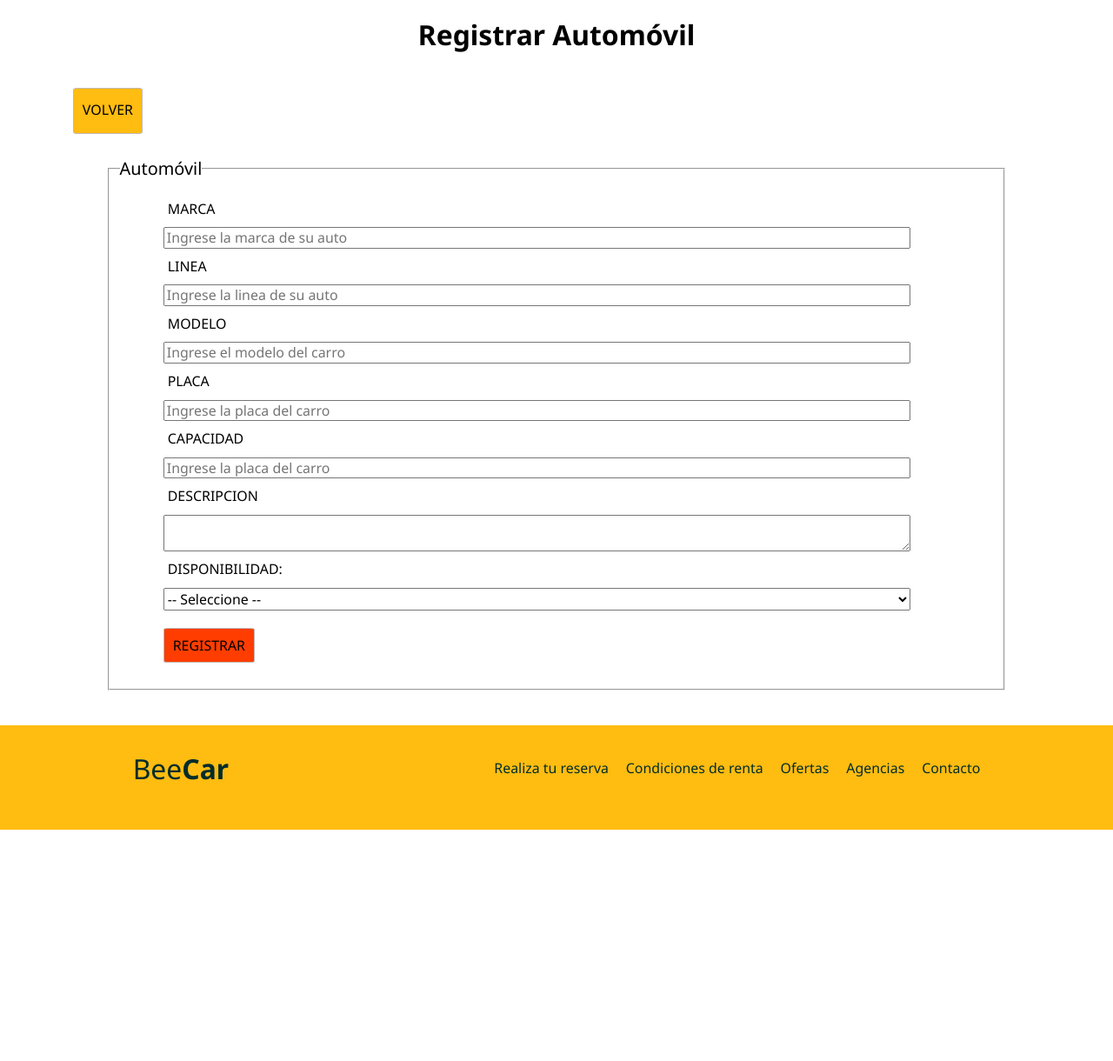
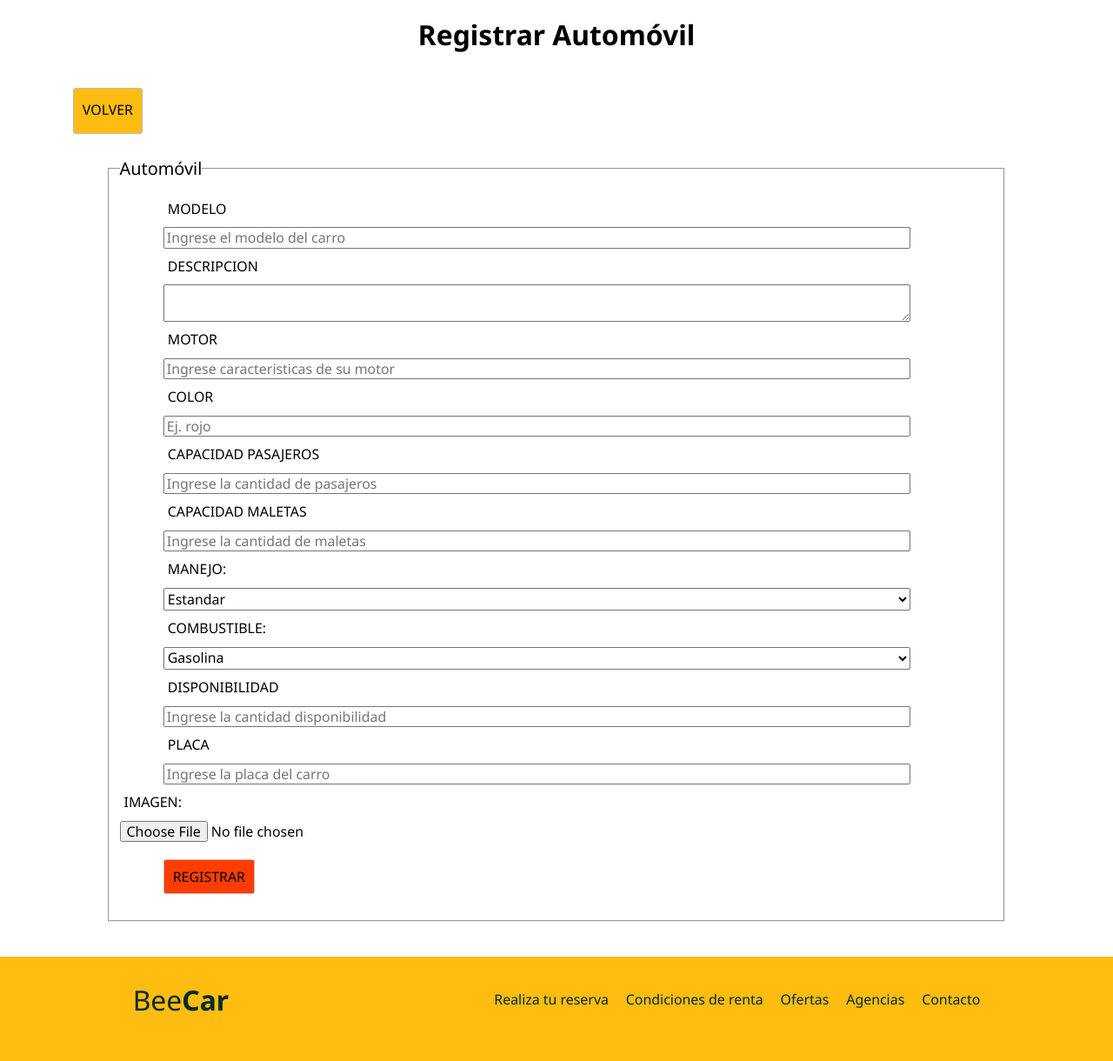
Before and after one commit to Car-rental-web-development-proyect/Car-Rental, a PHP site: template views/vehiculos/registrarAuto.php in a window 1280 px wide. Shown: the part 91-1311 px from the top of the page at 87% size. Before the commit the page ends 1045 px from the top, so only its background shows below. Run offline with PHP 8.4, Linux system fonts and the light colour scheme; the template is opened without the code that fills it, so the values that code supplies are empty; some web fonts are replaced.

Commit message:
otro commit

```diff
--- a/views/vehiculos/formularioAuto.php
+++ b/views/vehiculos/formularioAuto.php
@@ -1,21 +1,65 @@
 <fieldset>
     <legend>Automóvil</legend>
-    <!--Marca-->
-    <div class="contenedor">
-        <label for="marca">Marca</label>
-    <input class="flex"  type="text" id="marca" name="marca" placeholder="Ingrese la marca de su auto" value="">
+
+<!--Modelo-->
+<div class="contenedor">
+    <label for="modelo">Modelo</label>
+    <input class="flex"  type="text" id="modelo" name="veh_modelo" placeholder="Ingrese el modelo del carro" value="">
     </div>
 
-    <!--Linea-->
+    <!--Descripcion-->
     <div class="contenedor">
-    <label for="linea">Linea</label>
-    <input class="flex"  type="text"id="linea" name="linea" placeholder="Ingrese la linea de su auto" value="">
+    <label for="descripcion">Descripcion</label>
+    <textarea class="flex"  id="descripcion" name="veh_descripcion"></textarea>
     </div>
 
-    <!--Modelo-->
+    <!--Motor-->
     <div class="contenedor">
-    <label for="modelo">Modelo</label>
-    <input class="flex"  type="text" id="modelo" name="modelo" placeholder="Ingrese el modelo del carro" value="">
+    <label for="motor">Motor</label>
+    <input class="flex"  type="text" id="motor" name="veh_cilindro" placeholder="Ingrese caracteristicas de su motor" value="">
+    </div>
+
+    <!--Color-->
+    <div class="contenedor">
+    <label for="color">Color</label>
+    <input class="flex"  type="text" id="color" name="veh_color" placeholder="Ej. rojo" value="">
+    </div>
+
+
+    <!--Capacidad-->
+    <div class="contenedor">
+    <label for="capacidadPersonas">Capacidad pasajeros</label>
+    <input class="flex"  type="number" id="capacidadPersonas" name="veh_pasajeros" placeholder="Ingrese la cantidad de pasajeros" min="1" max="20" value="">
+    </div>
+
+    <!--Capacidad maletas-->
+    <div class="contenedor">
+    <label for="capacidadMaletas">Capacidad maletas</label>
+    <input class="flex"  type="number" id="capacidadMaletas" name="veh_maletas" placeholder="Ingrese la cantidad de maletas" min="1" max="20" value="">
+    </div>
+
+    <!--Manejo-->
+    <div class="contenedor">
+        <label>Manejo:</label>
+            <select class="flex"  id="manejo" name="veh_manejo">
+                <option >Estandar</option>
+                <option >Automatico</option>
+            </select>
+    </div>
+
+    <!--Combustible-->
+    <div class="contenedor">
+        <label>Combustible:</label>
+            <select class="flex"  id="combustible" name="veh_combustibles">
+                <option >Gasolina</option>
+                <option >Diesel</option>
+            </select>
+    </div>
+
+        <!--Disponibilidad-->
+    <div class="contenedor">
+    <label for="disponibilidad">Disponibilidad</label>
+    <input class="flex"  type="number" id="disponibilidad" name="veh_maletas" placeholder="Ingrese la cantidad disponibilidad" min="1" max="10" value="">
     </div>
 
 
@@ -25,31 +69,11 @@
     <input class="flex"  type="text" id="placa" name="placa" placeholder="Ingrese la placa del carro" value="">
     </div>
 
+    <!--Imagen-->
+    <label for ="imagen">Imagen:</label>
+    <input type="file" id="imagen" name="veh_img" accept="image/jpeg, image/png">
 
-    <!--Correo-->
-    <div class="contenedor">
-    <label for="capacidad">Capacidad</label>
-    <input class="flex"  type="number" id="capacidad" name="capacidad" placeholder="Ingrese la placa del carro" min="1" max="20" value="">
-    </div>
-
-
-    <!--Descripcion-->
-    <div class="contenedor">
-    <label for="descripcion">Descripcion</label>
-    <textarea class="flex"  id="descripcion"></textarea>
-    </div>
-
-
-    <!--Disponibilidad-->
-    <div class="contenedor">
-    <label>Disponibilidad:</label>
-    <select class="flex"  id="opciones">
-        <option value="">-- Seleccione --</option>
-        <option value="Compra">Disponible</option>
-        <option value="Vende">No disponible</option>
-    </select>
-    </div>
     <div class="contenedor ">
-    <button type="submit" class="boton-primario-block"> Registrar</button>
+        <button type="submit" class="boton-primario-block"> Registrar</button>
     </div>
 </fieldset>
```
